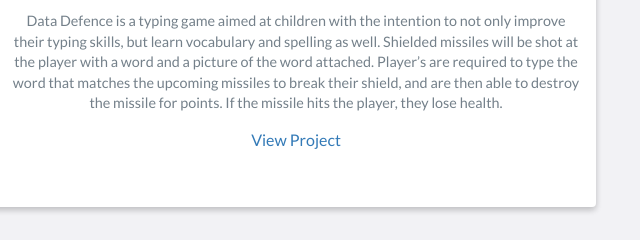
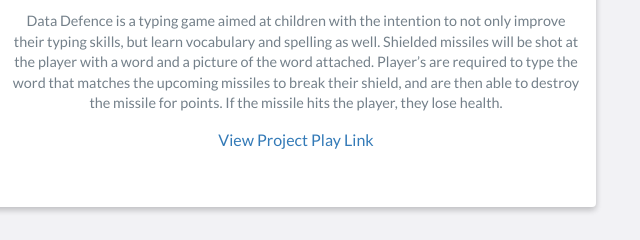
Before and after one commit to WonyikCho/362-Assignment_5, a website: page index.html in a window 1280 px wide. Shown: the part 1760-2000 px from the top of the page, 494-1134 px from the left. Drawn offline with nearby package versions, Linux system fonts and the light colour scheme.

Commit message:
Update index.html

```diff
--- a/index.html
+++ b/index.html
@@ -117,6 +117,7 @@
                             If the missile hits the player, they lose health.
                         </p>
                         <a href="https://github.com/CPSC-362-Children-s-Game/Data-Defense">View Project</a>
+			<a href="https://rbmauric.itch.io/data-defense">Play Link</a>
                     </div>
                     <!-- End .project-info -->
                 </div>
```
